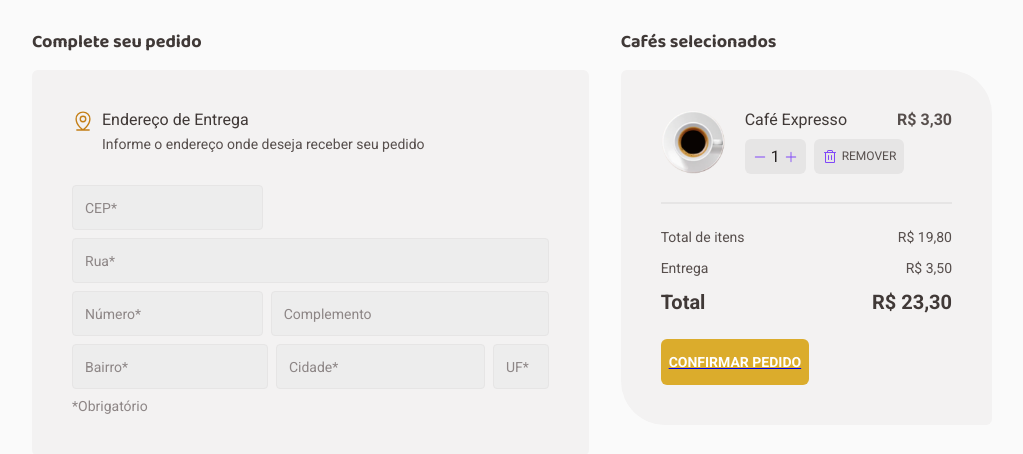
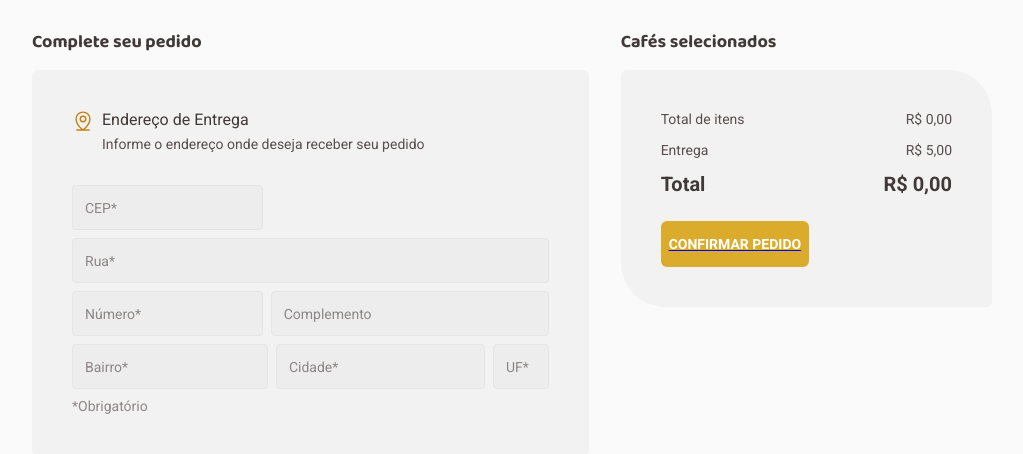
Before and after one commit to WisleyASousa/coffee-delivery-ig, a React (Vite) app: page /Checkout in a window 1280 px wide. Shown: the part 346-800 px from the top of the page, without its empty margins (128-1151 px from the left). Built offline with nearby package versions, Linux system fonts and the light colour scheme.

Commit message:
criando context para compartilha lista do cart

```diff
--- a/src/App.tsx
+++ b/src/App.tsx
@@ -4,12 +4,15 @@ import { defaultTheme } from "./styles/themes/default";
 import { GlobalStyle } from "./styles/global";
 import { Router } from "./Router";
 import { BrowserRouter } from "react-router-dom";
+import { CartProvider } from "./contexts/ListCartContext";
 
 export function App() {
   return (
     <ThemeProvider theme={defaultTheme}>
       <BrowserRouter>
-        <Router />
+        <CartProvider>
+          <Router />
+        </CartProvider>
       </BrowserRouter>
       <GlobalStyle />
     </ThemeProvider>
--- a/src/components/ItemCard/index.tsx
+++ b/src/components/ItemCard/index.tsx
@@ -1,7 +1,7 @@
 import { Minus, Plus, ShoppingCart } from "@phosphor-icons/react";
 import { ActionContainer, BoxTags, ButtonCart, ImgContainer, ItemCardContainer, ItemDescription, ItemTitle, QuantityToBuy, TagsName } from "./styles";
 import { useState } from "react";
-import { itemForCart } from "../../pages/Home";
+import { itemForCartDate } from "../../pages/Home";
 
 // import expresso from "../../assets/imgCoffees/TypeExpresso.png"
 
@@ -16,7 +16,7 @@ interface ItemCardProps {
   description: string;
   price: string;
   stock: number;
-  onAddToCart: (item: itemForCart) => void;
+  onAddToCart: (item: itemForCartDate) => void;
 
 }
 
--- a/src/components/ListSelectedCoffees/index.tsx
+++ b/src/components/ListSelectedCoffees/index.tsx
@@ -2,9 +2,11 @@ import { ActionBoxSelected, BtnAmount, BtnRemove, ItemPriceBox, ItemRemoveBox, L
 import { Minus, Plus, Trash } from "@phosphor-icons/react";
 
 interface ListSelectedCoffeesProps {
+  id: string;
   img: string;
   name: string;
   price: string;
+  amount: number;
 }
 
 export function ListSelectedCoffees(props: ListSelectedCoffeesProps) {
@@ -26,7 +28,7 @@ export function ListSelectedCoffees(props: ListSelectedCoffeesProps) {
                 <BtnAmount>
                   <Minus size={14}/>
                 </BtnAmount>
-                <span>1</span>
+                <span>{props.amount}</span>
                 <BtnAmount>
                   <Plus size={14} />
                 </BtnAmount>
--- a/src/components/Navbar/index.tsx
+++ b/src/components/Navbar/index.tsx
@@ -2,12 +2,17 @@ import { AmountOfItemInCart, BtnCart, BtnLocation, CounterBox, NavbarContainer }
 import logo from "../../assets/logo.svg"
 import { MapPin, ShoppingCart } from "@phosphor-icons/react";
 import { Link } from "react-router-dom";
+import { useCart } from "../../contexts/ListCartContext";
+// import { itemsForCart } from "../../pages/Checkout";
 
 
-export const AmountCart = 0;
+export function Navbar() {
+  const { itemsForCart } = useCart();
 
-export function Navbar() {
 
+  const AmountCart = itemsForCart.reduce((acc, item) => {
+    return acc + item.amount;
+  }, 0);
 
   return (
     <NavbarContainer>
@@ -24,11 +29,9 @@ export function Navbar() {
         <CounterBox>
           <Link to='/Checkout' title="Checkout">
             <BtnCart>
-
-                  <AmountOfItemInCart>
-                    {AmountCart}
-                  </AmountOfItemInCart>
-
+              <AmountOfItemInCart>
+                {AmountCart}
+              </AmountOfItemInCart>
               <ShoppingCart size={22} />
             </BtnCart>
           </Link>
--- /dev/null
+++ b/src/contexts/ListCartContext.tsx
@@ -0,0 +1,33 @@
+import React, { ReactNode, createContext, useContext, useState } from 'react';
+import { itemForCartDate } from '../pages/Home';
+
+interface CartContextData {
+  itemsForCart: itemForCartDate[];
+  setItemsForCart: React.Dispatch<React.SetStateAction<itemForCartDate[]>>;
+}
+
+interface CartProviderProps {
+  children: ReactNode
+}
+
+const CartContext = createContext<CartContextData>({} as CartContextData);
+
+export function CartProvider({ children }: CartProviderProps) {
+  const [itemsForCart, setItemsForCart] = useState<itemForCartDate[]>([]);
+
+  return (
+    <CartContext.Provider value={{ itemsForCart, setItemsForCart }}>
+      {children}
+    </CartContext.Provider>
+  );
+}
+
+export function useCart(): CartContextData {
+  const context = useContext(CartContext);
+
+  if (!context) {
+    throw new Error('useCart must be used within a CartProvider');
+  }
+
+  return context;
+}
--- a/src/pages/Checkout/index.tsx
+++ b/src/pages/Checkout/index.tsx
@@ -25,10 +25,31 @@ import {
 
 import { ListSelectedCoffees } from "../../components/ListSelectedCoffees";
 import { Link } from "react-router-dom";
-import coffeeImg from "../../../public/imgCoffees/TypeExpresso.png";
+import { useCart } from "../../contexts/ListCartContext";
 
 
 export function Checkout() {
+  const { itemsForCart } = useCart();
+
+  const totalPrice = itemsForCart.reduce((acc, item) => {
+
+    const AmountItem = item.amount * parseFloat(item.price.replace(",", "."));
+
+    return acc + AmountItem;
+  }, 0);
+
+  const totalPriceFrete = totalPrice > 0 ? totalPrice + 5.00 : 0;
+
+  const formattedTotalPrice = totalPrice.toLocaleString("pt-BR", {
+    style: "currency",
+    currency: "BRL",
+  });
+  const formattedTotalPriceFrete = totalPriceFrete.toLocaleString("pt-BR", {
+    style: "currency",
+    currency: "BRL",
+  });
+
+
 
   return (
     <CheckoutContainer>
@@ -162,25 +183,33 @@ export function Checkout() {
         <CheckoutSubTitle>Cafés selecionados</CheckoutSubTitle>
 
         <SelectedCoffeesContainer>
-          <ListSelectedCoffees
-            img={coffeeImg}
-            name="Café Expresso"
-            price="3,30"
-
-          />
+          {itemsForCart.map((item) => {
+            return (
+              <ListSelectedCoffees
+                key={item.id}
+                id={item.id}
+                amount={item.amount}
+                img={item.img}
+                name={item.name}
+                price={item.price}
+              />
+              )
+            })
+          }
 
           <BoxValues>
             <BaseIndividualValues>
               <p>Total de itens</p>
-              <p>R$ 19,80</p>
+
+              <p>{formattedTotalPrice}</p>
             </BaseIndividualValues>
             <BaseIndividualValues>
               <p>Entrega</p>
-              <p>R$ 3,50</p>
+              <p>R$ 5,00</p>
             </BaseIndividualValues>
             <BaseValuesTotal>
               <p>Total</p>
-              <p>R$ 23,30</p>
+              <p>{formattedTotalPriceFrete}</p>
             </BaseValuesTotal>
           </BoxValues>
 
--- a/src/pages/Home/index.tsx
+++ b/src/pages/Home/index.tsx
@@ -3,8 +3,9 @@ import { ItemCard } from "../../components/ItemCard";
 import { HomeContainer, MenuContainer } from "./styles";
 import { v4 as uuidv4 } from 'uuid';
 import { useState } from "react";
+import { useCart } from "../../contexts/ListCartContext";
 
-export interface itemForCart {
+export interface itemForCartDate {
   id: string;
   amount: number;
   img: string;
@@ -144,11 +145,11 @@ const ListDescCoffess = [
 
 
 export function Home() {
-  const [itemsForCart, setItemsForCart] = useState<itemForCart[]>([]);
+  // const [itemsForCart, setItemsForCart] = useState<itemForCartDate[]>([]);
 
+  const { itemsForCart, setItemsForCart } = useCart();
 
-
-  function onAddToCart(item: itemForCart) {
+  function onAddToCart(item: itemForCartDate) {
     const newItem = {
       id: item.id,
       name: item.name,
```
